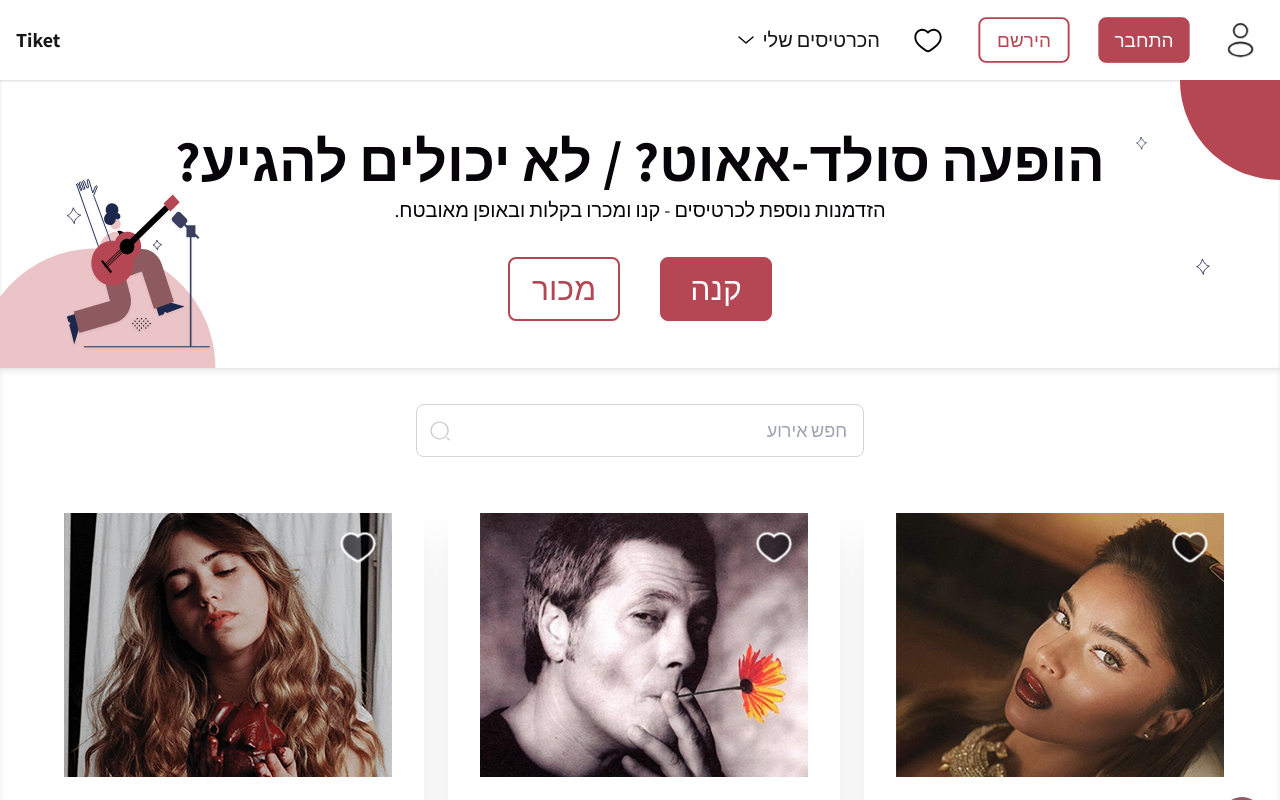
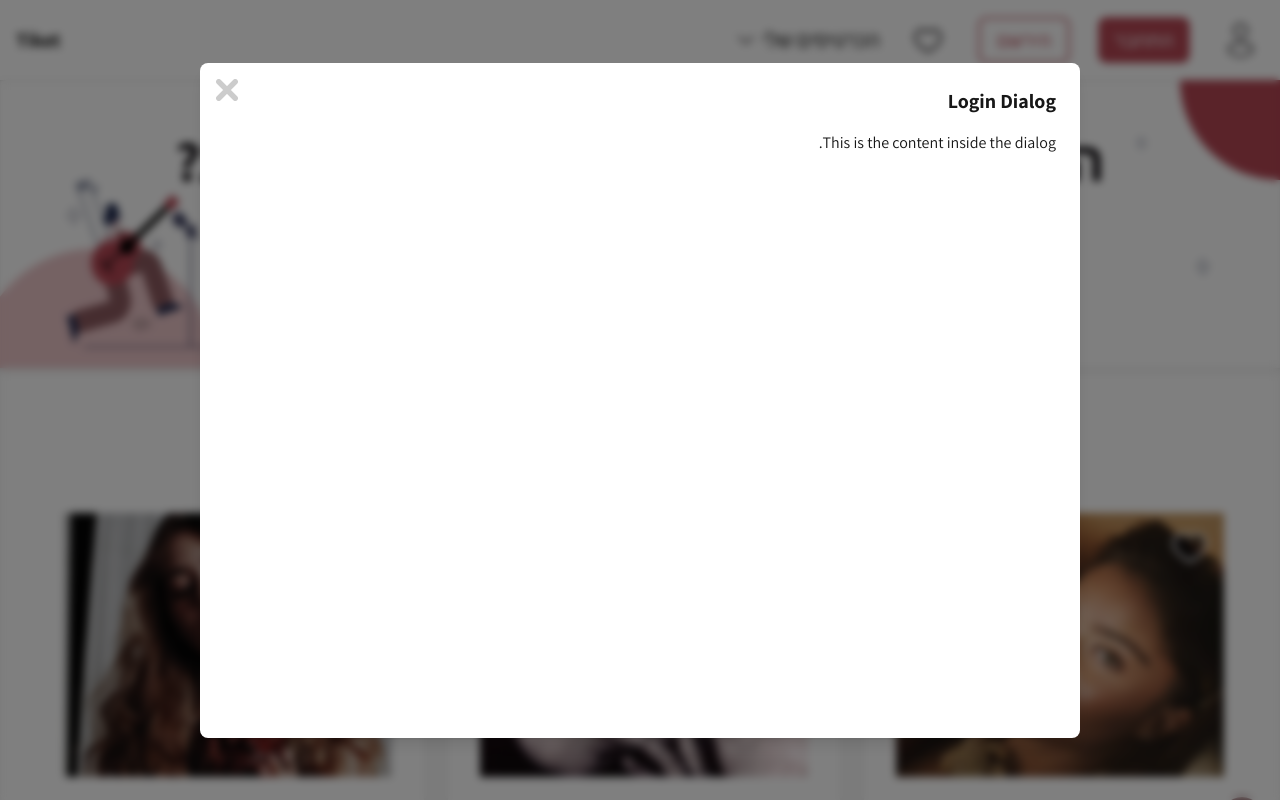
Before and after one commit to tiketuser/Tiket, a Next.js app: page / in a window 1280 px wide. Both pictures are taken after a click on the button "התחבר". Shown: the top 800 px of the page. Built offline with nearby package versions, Linux system fonts and the light colour scheme.

Commit message:
starting dialogs

```diff
--- /dev/null
+++ b/app/components/Dialogs/AdjustableDialog/AdjustableDialog.tsx
@@ -0,0 +1,60 @@
+import { ReactNode, useEffect } from "react";
+import Image from "next/image";
+
+import exitIcon from "../../../../public/images/Dialogs/exitIcon.svg"
+
+interface AdjustableDialogProps {
+    width?: string;
+    height?: string;
+    isOpen: boolean;
+    onClose: () => void;
+    children: ReactNode;
+  }
+
+const AdjustableDialog: React.FC<AdjustableDialogProps> = ({
+    width = "w-96",
+    height = "h-96",
+    isOpen,
+    onClose,
+    children
+}) => {
+
+  // Disable scrolling when dialog open
+  useEffect(() => {
+    if (isOpen) {
+      document.body.classList.add("no-doc-scroll");
+    } else {
+      document.body.classList.remove("no-doc-scroll");
+    }
+
+    return () => {
+      document.body.classList.remove("no-doc-scroll");
+    };
+  }, [isOpen]);
+
+  return (
+    isOpen && (
+      <>
+        <div className="fixed inset-0 z-50 flex items-center justify-center bg-black bg-opacity-50 backdrop-blur-sm">
+          {/* Dialog Box */}
+          <div
+            className={`relative bg-white rounded-lg shadow-lg p-6 ${width} ${height}`}
+          >
+            {/* Exit Button */}
+            <button
+              className="absolute top-4 left-4 text-gray-600 hover:text-gray-900"
+              onClick={onClose}
+            >
+              <Image src={exitIcon} alt="exitIcon" height={22} width={22}/>
+            </button>
+
+            {/* Content */}
+            <div className="overflow-auto">{children}</div>
+          </div>
+        </div>
+      </>
+    )
+  );
+}
+
+export default AdjustableDialog;
--- /dev/null
+++ b/app/components/Dialogs/LoginDialog/LoginDialog.tsx
@@ -0,0 +1,24 @@
+import AdjustableDialog from "../AdjustableDialog/AdjustableDialog"
+
+interface LoginDialogProps {
+    isOpen: boolean;
+    onClose: () => void;
+}
+const LoginDialog: React.FC<LoginDialogProps> = ({
+    isOpen,
+    onClose
+}) => {
+    return (
+        <AdjustableDialog
+            width="w-[880px]"
+            height="h-[675px]"
+            isOpen={isOpen}
+            onClose={onClose}
+        >
+            <h2 className="text-xl font-bold mb-4">Login Dialog</h2>
+            <p>This is the content inside the dialog.</p>
+        </AdjustableDialog>
+    )
+}
+
+export default LoginDialog
--- a/app/components/NavBar/NavBar.tsx
+++ b/app/components/NavBar/NavBar.tsx
@@ -1,3 +1,5 @@
+"use client"
+
 import Image from "next/image";
 import React from "react";
 
@@ -5,16 +7,18 @@ import HeartIcon from "../../../public/images/NavBar/Heart.svg";
 import Arrow from "../../../public/images/Home Page/Web/Arrow.svg";
 import ProfileButton from "../../../public/images/Home Page/ProfileButton.svg";
 
+import LoginDialog from "../../components/Dialogs/LoginDialog/LoginDialog"
+
 const NavBar = () => {
+  const [isLoginDialogOpen, setLoginDialogOpen] = React.useState(false);
   return (
+    <>
       <div
         dir="ltr"
         className="relative navbar bg-white flex justify-between items-center px-4 z-50 h-20"
       >
         {/* Left Side */}
-      <div>
-        <h1 className="text-xl font-extrabold">Tiket</h1>
-      </div>
+        <h1 className="text-text-large font-bold">Tiket</h1>
 
         {/* Right Side */}
         <div className="flex space-x-6">
@@ -40,7 +44,8 @@ const NavBar = () => {
           <button className="hidden sm:flex btn btn-secondary border-primary border-[2px] bg-white w-24 text-primary text-text-large font-normal">
             הירשם
           </button>
-        <button className="hidden sm:flex btn btn-primary w-24 text-gray-50 text-text-large font-normal">
+          <button className="hidden sm:flex btn btn-primary w-24 text-gray-50 text-text-large font-normal"
+            onClick={() => setLoginDialogOpen(true)}>
             התחבר
           </button>
 
@@ -57,6 +62,8 @@ const NavBar = () => {
           </button>
         </div>
       </div>
+      <LoginDialog isOpen={isLoginDialogOpen} onClose={() => setLoginDialogOpen(false)}/>
+    </>
   );
 };
 
--- a/app/globals.css
+++ b/app/globals.css
@@ -25,3 +25,7 @@ body {
     text-wrap: balance;
   }
 }
+
+:root:has(.no-doc-scroll) {
+  overflow: hidden;
+}
```
Also changed, not shown: app/components/Dialogs/PaymentDialog/PaymentDialog.tsx (added), app/components/Dialogs/SignUpDialog/SignUpDialog.tsx (added), public/images/Dialogs/exitIcon.svg (added), public/images/tiketlogo.svg (added). Lines whose indentation alone changed are shown as unchanged.
